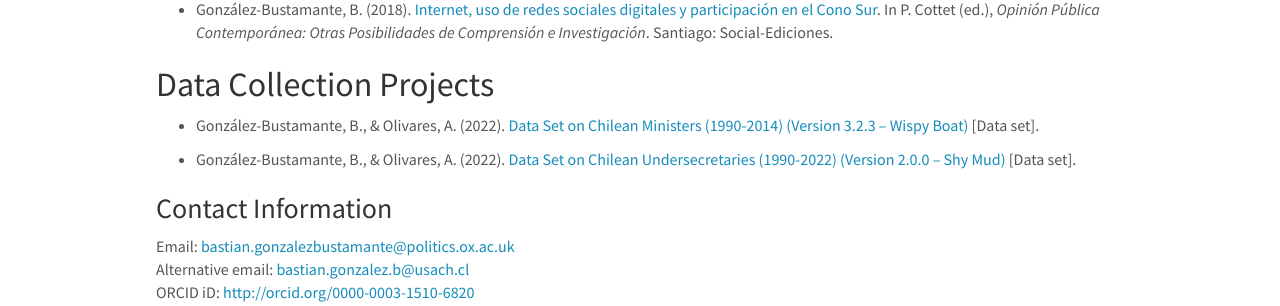
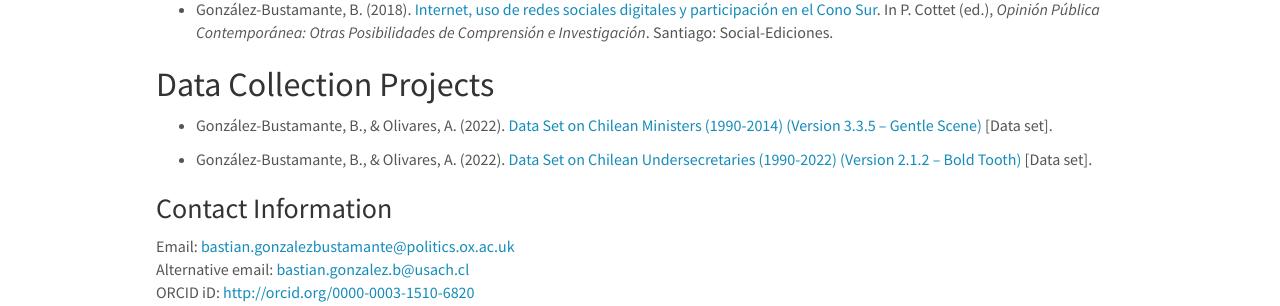
Before and after one commit to training-datalab/old-training-datalab.com, a Jekyll site: the page built from _pages/bgonzalezbustamante.md, in a window 1280 px wide and 900 px high, scrolled down 1025 px. Shown: the part 401-707 px from the top of the window. Built offline with Jekyll 4.4.1, drawn with Linux system fonts in a browser that asks for light colours; nearby versions of some CDN libraries.

Commit message:
Update bgonzalezbustamante.md

```diff
--- a/_pages/bgonzalezbustamante.md
+++ b/_pages/bgonzalezbustamante.md
@@ -54,9 +54,9 @@
 
 ## Data Collection Projects
 
-* González-Bustamante, B., & Olivares, A. (2022). <a href="https://doi.org/10.5281/zenodo.5744536" target="_blank">Data Set on Chilean Ministers (1990-2014) (Version 3.2.3 -- Wispy Boat)</a> [Data set].
+* González-Bustamante, B., & Olivares, A. (2022). <a href="https://doi.org/10.5281/zenodo.5744536" target="_blank">Data Set on Chilean Ministers (1990-2014) (Version 3.3.5 -- Gentle Scene)</a> [Data set].
 
-* González-Bustamante, B., & Olivares, A. (2022). <a href="https://doi.org/10.5281/zenodo.5715384" target="_blank">Data Set on Chilean Undersecretaries (1990-2022) (Version 2.0.0 -- Shy Mud)</a> [Data set].
+* González-Bustamante, B., & Olivares, A. (2022). <a href="https://doi.org/10.5281/zenodo.5715384" target="_blank">Data Set on Chilean Undersecretaries (1990-2022) (Version 2.1.2 -- Bold Tooth)</a> [Data set].
 
 ### Contact Information
 
```
